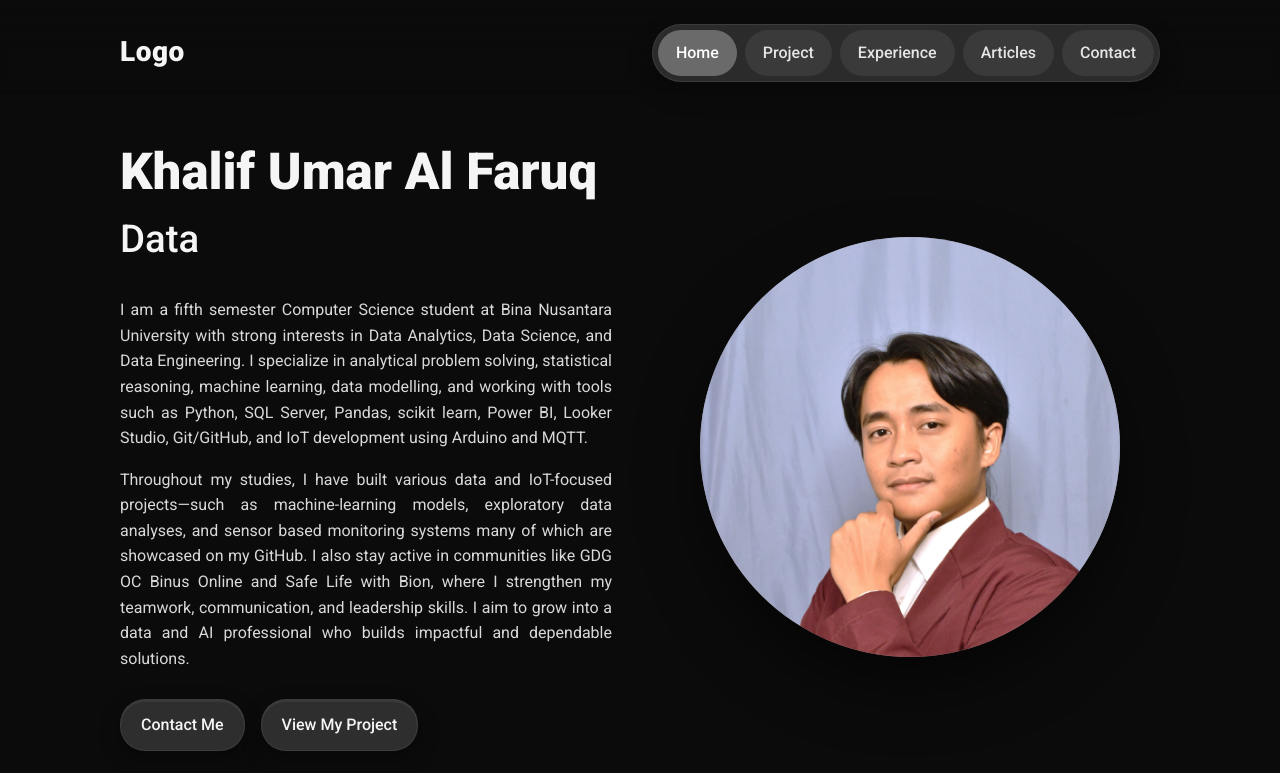
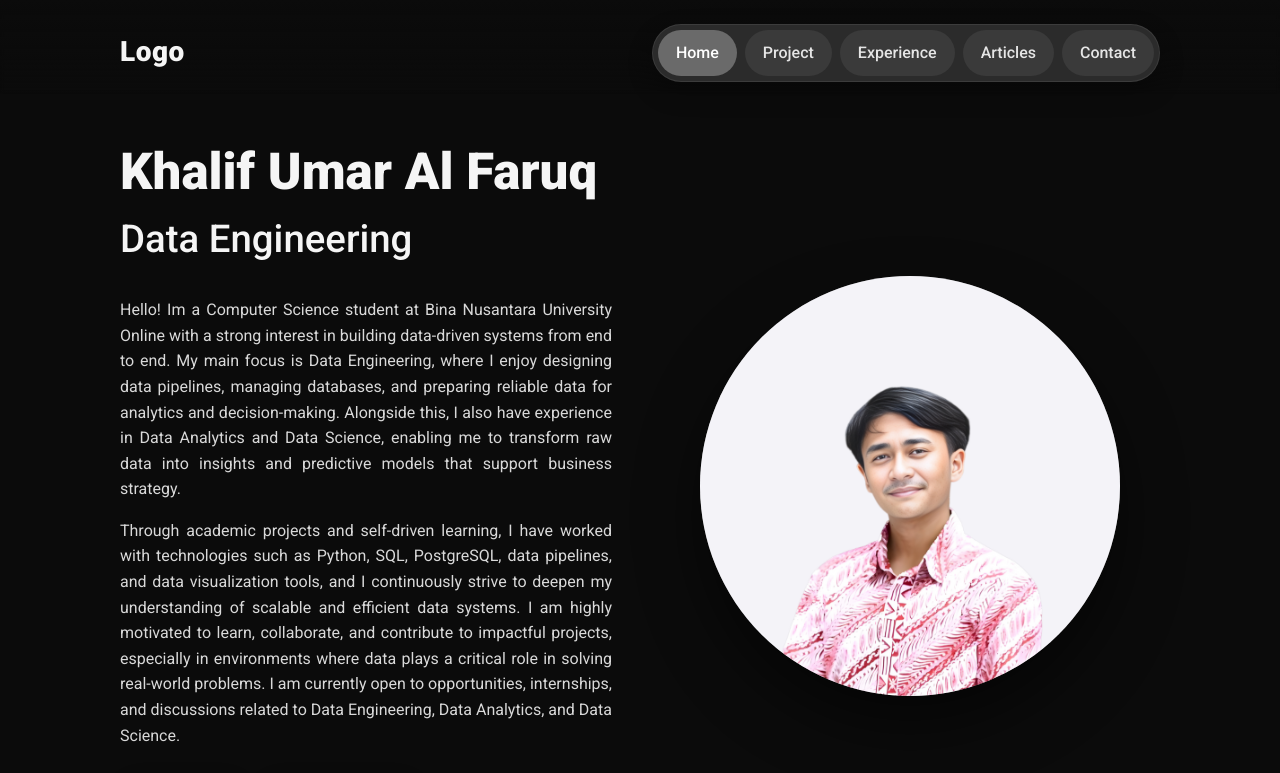
Before and after one commit to khalifumar/portofolio-umar, a plain HTML site: page index.html in a window 1280 px wide. Shown: the top 773 px of the page. Drawn offline with Linux system fonts and the light colour scheme.

Commit message:
update photo in index.html and text biograph

```diff
--- a/index.html
+++ b/index.html
@@ -29,11 +29,11 @@
     <div class="hero" role="region" aria-label="Beranda">
       <div class="left">
         <h1>Khalif Umar Al Faruq</h1>
-        <h2>Data</h2>
+        <h2>Data Engineering</h2>
 
         <div class="bio">
-          <p>I am a fifth semester Computer Science student at Bina Nusantara University with strong interests in Data Analytics, Data Science, and Data Engineering. I specialize in analytical problem solving, statistical reasoning, machine learning, data modelling, and working with tools such as Python, SQL Server, Pandas, scikit learn, Power BI, Looker Studio, Git/GitHub, and IoT development using Arduino and MQTT.</p>
-          <p>Throughout my studies, I have built various data and IoT-focused projects—such as machine-learning models, exploratory data analyses, and sensor based monitoring systems many of which are showcased on my GitHub. I also stay active in communities like GDG OC Binus Online and Safe Life with Bion, where I strengthen my teamwork, communication, and leadership skills. I aim to grow into a data and AI professional who builds impactful and dependable solutions.</p>
+          <p>Hello! Im a Computer Science student at Bina Nusantara University Online with a strong interest in building data-driven systems from end to end. My main focus is Data Engineering, where I enjoy designing data pipelines, managing databases, and preparing reliable data for analytics and decision-making. Alongside this, I also have experience in Data Analytics and Data Science, enabling me to transform raw data into insights and predictive models that support business strategy.</p>
+          <p>Through academic projects and self-driven learning, I have worked with technologies such as Python, SQL, PostgreSQL, data pipelines, and data visualization tools, and I continuously strive to deepen my understanding of scalable and efficient data systems. I am highly motivated to learn, collaborate, and contribute to impactful projects, especially in environments where data plays a critical role in solving real-world problems. I am currently open to opportunities, internships, and discussions related to Data Engineering, Data Analytics, and Data Science.</p>
         </div>
 
         <div class="actions">
@@ -44,7 +44,7 @@
 
       <div class="photo-wrap">
         <figure class="photo" aria-label="Foto Profil">
-          <img id="profileImage" src="assets/img/photoIndex.jpg" alt="Foto Profil" />
+          <img id="profileImage" src="assets/img/photoIndex.png" alt="Foto Profil" />
         </figure>
       </div>
     </div>
```
Also changed, not shown: assets/img/photoIndex.jpg (deleted), assets/img/photoIndex.png (added).
